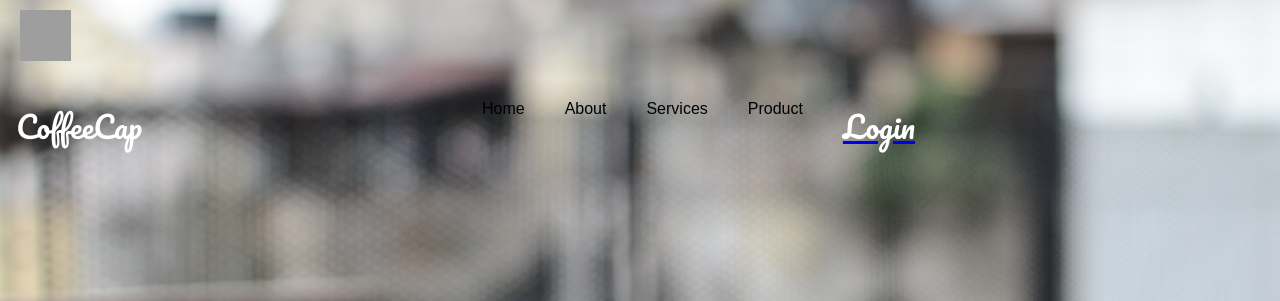
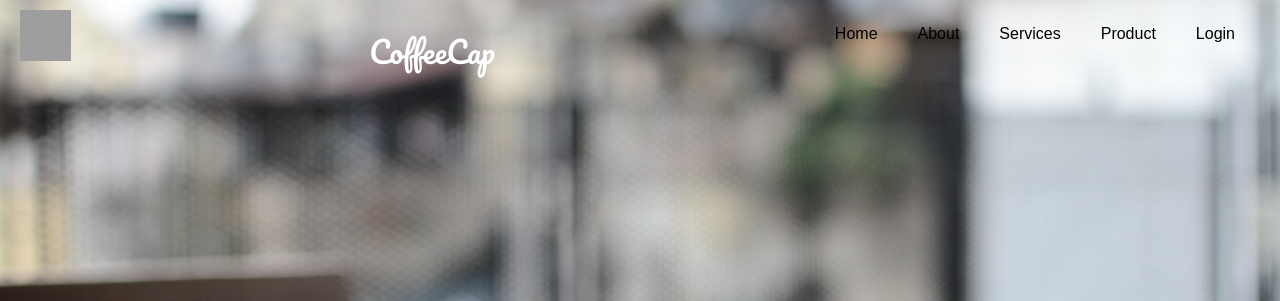
Before and after one commit to mffabrigas/CaffeineCap, a Python web app: template templates/main.html in a window 1280 px wide. Shown: the top 301 px of the page. Run offline with Jinja, Linux system fonts and the light colour scheme; the template is opened without the code that fills it, so the values that code supplies are empty; grey boxes are pictures that could not be loaded.

Commit message:
This probbably won't be the last one

```diff
--- a/styles/main_style.css
+++ b/styles/main_style.css
@@ -66,3 +66,8 @@
   display: inline-flex;
 
 }
+
+a{
+  text-decoration: none;
+  color: #000;
+}
--- a/templates/main.html
+++ b/templates/main.html
@@ -17,7 +17,7 @@
           <li class = "list-item">About</li>
           <li class = "list-item">Services</li>
           <li class = "list-item">Product</li>
-          <a href = "/login"><li class = "list-item">Login</li></a>
+          <li class = "list-item"><a href = "/login">Login</a></li>
         </ul>
       </div>
       <div class="content">
```
